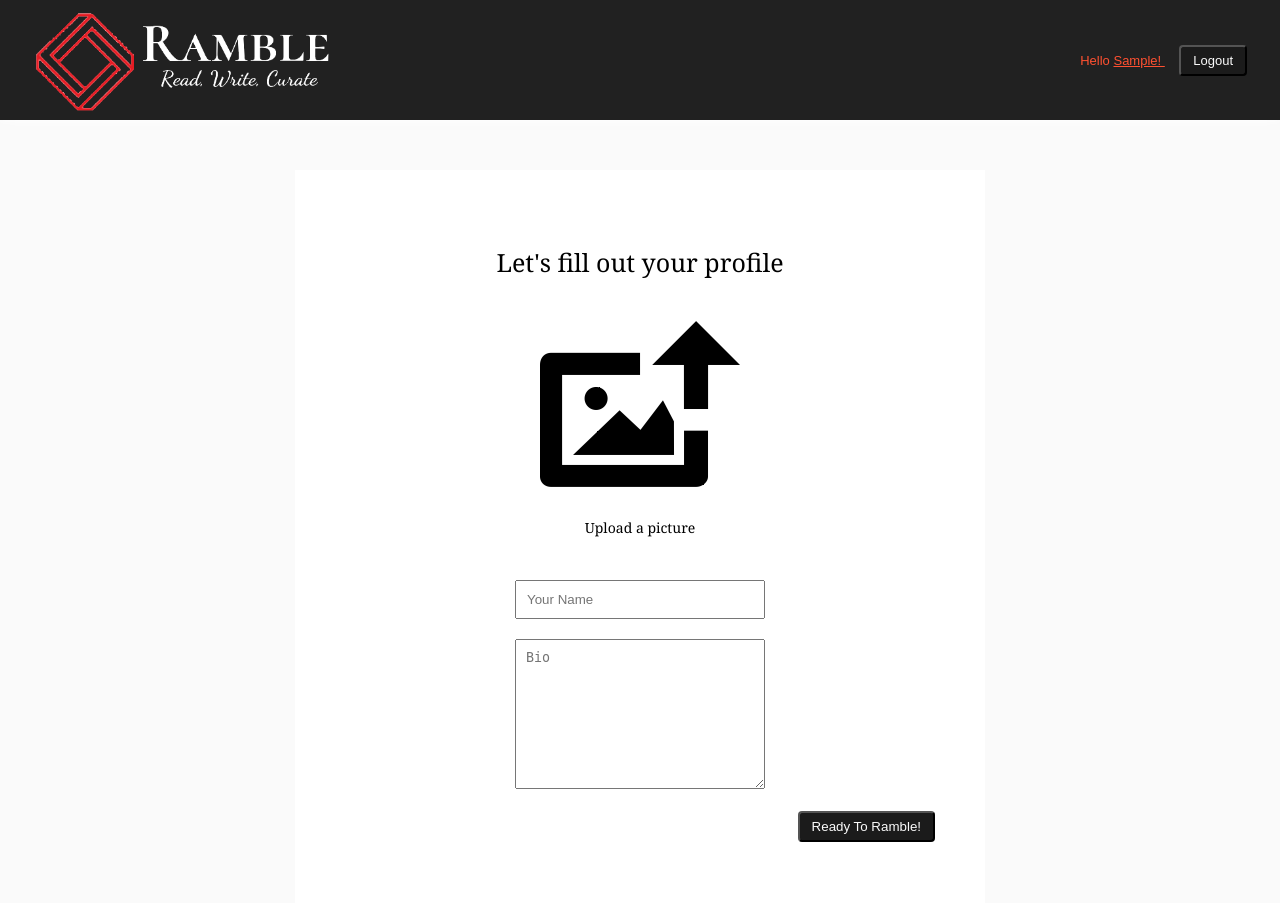
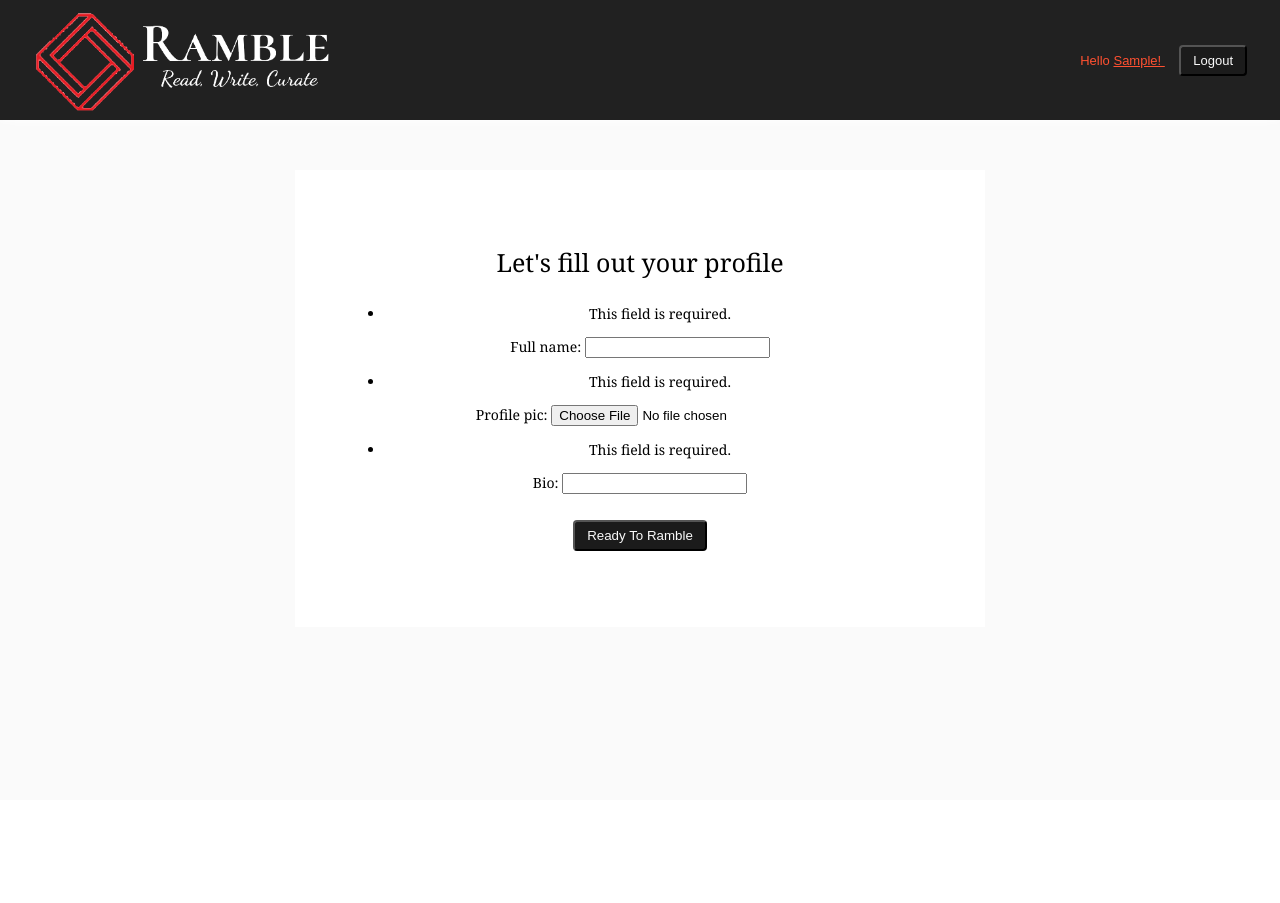
Before and after one commit to shwetharmaiya/responsiberamble, a Django app: page /make_profile in a window 1280 px wide. Shown: the top 903 px of the page. After the commit the page ends 551 px from the top, so only its background shows below. Run offline with Django 3.2, Linux system fonts and the light colour scheme; the visitor is signed in with stand-in values (Sample User, id 1); data comes from the database, SQL or seed files in the repository; some libraries are stand-ins or nearby versions.

Commit message:
Added profile creation

```diff
--- a/ramble/rambleapp/forms.py
+++ b/ramble/rambleapp/forms.py
@@ -1 +1,12 @@
 from django import forms
+
+from .models import Profile
+
+
+class ProfileForm(forms.ModelForm):
+    # profilepic = forms.ImageField()
+    # fullname = forms.CharField()
+    # bio = forms.CharField()
+    class Meta:
+        model = Profile
+        exclude = ['user_id']
--- a/ramble/rambleapp/models.py
+++ b/ramble/rambleapp/models.py
@@ -10,7 +10,7 @@ import ramble.settings as settings
 
 
 class Profile(models.Model):
-    user_id = models.ForeignKey(Auth_User, on_delete=models.CASCADE)
+    user_id = models.OneToOneField(Auth_User, on_delete=models.CASCADE, unique=True)
     full_name = models.CharField(max_length=50)
     profile_pic = models.ImageField(upload_to='profilepix/')
     bio = models.CharField(max_length=150)
--- a/ramble/rambleapp/templates/rambleapp/make_profile.html
+++ b/ramble/rambleapp/templates/rambleapp/make_profile.html
@@ -6,6 +6,12 @@
 <div style="text-align:center">
     <div style="width:50%;background-color:white;margin:auto;padding:50px">
         <p style="font-size:25px"> Let's fill out your profile</p>
+        <form method="POST" class="post-form" action="{% url 'post_profile' %}" enctype="multipart/form-data">
+            {% csrf_token %}
+            {{ form.as_p }}
+            <button type="submit">Ready To Ramble</button>
+        </form>
+        <!--
         <div class="imgupload" align="center">
             <label for="file-input">
                 <img src="{% static 'images/upload.png' %}" width="200"/>
@@ -27,6 +33,7 @@
         <div align="right">
             <button id="submit_profile">Ready To Ramble!</button>
         </div>
+        -->
     </div>
 </div>
 
--- a/ramble/rambleapp/urls.py
+++ b/ramble/rambleapp/urls.py
@@ -6,13 +6,14 @@ from django.conf.urls import url, include
 urlpatterns = [
   path('', views.index, name='index'),
   # path('accounts/profile/', views.index, name='index'),
-  path('u/<int:user_id>', views.user_profile, name='user_profile'),
+  path('u/<int:user_id>', views.get_user_profile, name='user_profile'),
   path('post/<int:post_id>', views.get_ramblepost, name='post'),
   path('ramblepost', views.post_ramble, name='post_a_ramble'),
   path('deletepost', views.delete_post, name='delete_a_ramble'),
   path('likepost', views.like_post, name='like_a_ramble'),
   path('followuser', views.follow_user, name='follow_a_user'),
   path('make_profile', views.make_profile, name='edit_your_profile'),
+  path('post_profile', views.post_profile, name='post_profile'),
   path('login', views.login, name='login'),
   path('logout', views.logout, name='logout'),
   # path('accounts/login/', views.login, name='sociallogin'),
--- a/ramble/rambleapp/views.py
+++ b/ramble/rambleapp/views.py
@@ -1,7 +1,7 @@
 from django.shortcuts import redirect
 
 # Create your views here.
-from django.http import HttpResponse
+from django.http import HttpResponse, HttpResponseForbidden
 from django.template import loader
 from django.contrib.auth.decorators import login_required
 from django.contrib.auth import logout as auth_logout
@@ -9,6 +9,7 @@ from django.contrib.auth import logout as auth_logout
 from social_django.models import UserSocialAuth
 
 from .models import Post, Like, Follow, Profile
+from .forms import ProfileForm
 from django.contrib.auth.models import User as Auth_User
 
 # Pages
@@ -17,11 +18,10 @@ from django.contrib.auth.models import User as Auth_User
 @login_required
 def index(request):
     user = Auth_User.objects.get(pk=request.user.id)
-
     try:
-        profile = Profile.objects.get(user_id=request.user.id)
+        user_profile = Profile.objects.get(user_id=request.user.id)
     except Profile.DoesNotExist:
-       return redirect(make_profile)
+        return redirect(make_profile)
 
     template = loader.get_template('rambleapp/index.html')
 
@@ -30,18 +30,23 @@ def index(request):
 
     user_liked_posts = set([like.post_id.id for like in Like.objects.filter(user_id=user)])
     user_followers = set([follow.followee_id.id for follow in Follow.objects.filter(follower_id=user)])
-    context = {'posts': posts, 'user_liked_posts': user_liked_posts, 'user_followers': user_followers}
+    context = {'posts': posts, 'user_liked_posts': user_liked_posts, 'user_followers': user_followers, 'user:profile': user_profile}
     return HttpResponse(template.render(context, request))
+
 
 @login_required
 def make_profile(request):
-    user = Auth_User.objects.get(pk=request.user.id)
-    template = loader.get_template('rambleapp/make_profile.html')
-    context = {}
-    return HttpResponse(template.render(context, request))
+    try:
+        profile = Profile.objects.get(user_id=request.user.id)
+        return redirect(index)
+    except Profile.DoesNotExist:
+        form = ProfileForm(request.POST, request.FILES)
+        template = loader.get_template('rambleapp/make_profile.html')
+        context = {'form': form}
+        return HttpResponse(template.render(context, request))
 
 
-def user_profile(request, user_id):
+def get_user_profile(request, user_id):
     try:
         profile_user = Auth_User.objects.get(pk=user_id)
     except Auth_User.DoesNotExist:
@@ -57,11 +62,13 @@ def user_profile(request, user_id):
             twitter_login = None
         if twitter_login:
             user = Auth_User.objects.get(pk=request.user.id)
+            user_profile = Profile.objects.get(user_id=request.user.id)
             user_followers = set([follow.followee_id.id for follow in Follow.objects.filter(follower_id=user)])
             user_liked_posts = set([like.post_id.id for like in Like.objects.filter(user_id=user)])
 
             context['user_liked_posts'] = user_liked_posts
             context['user_followers'] = user_followers
+            context['user_profile'] = user_profile
     else:
         context = {}
 
@@ -81,11 +88,13 @@ def get_ramblepost(request, post_id):
             twitter_login = None
         if twitter_login:
             user = Auth_User.objects.get(pk=request.user.id)
+            user_profile = Profile.objects.get(user_id=request.user.id)
             user_followers = set([follow.followee_id.id for follow in Follow.objects.filter(follower_id=user)])
             user_liked_posts = set([like.post_id.id for like in Like.objects.filter(user_id=user)])
 
             context['user_liked_posts'] = user_liked_posts
             context['user_followers'] = user_followers
+            context['user_profile'] = user_profile
     except Post.DoesNotExist:
         post = None
         context = {}
@@ -128,6 +137,27 @@ def post_ramble(request):
     pk = new_post.pk
     # return HttpResponse(status=204)
     return HttpResponse(pk)
+
+
+@login_required
+def post_profile(request):
+    print(request)
+    if request.method == 'POST':
+        print("Request method is post")
+        user = Auth_User.objects.get(pk=request.user.id)
+        form = ProfileForm(request.POST, request.FILES)
+        print(form)
+        if form.is_valid():
+            new_profile = form.save(commit=False)
+            new_profile.user_id = user
+            # bio = form.cleaned_data['bio']
+            # fullname = form.cleaned_data['fullname']
+            # new_profile = Profile(user_id=user, profile_pic=pic, bio=bio, full_name=fullname)
+            new_profile.save()
+            return redirect('index')
+        else:
+            return HttpResponse("FUCK, form is invalid" + str(form.errors))
+    return HttpResponseForbidden('allowed only via POST')
 
 
 @login_required
```
Also changed, not shown: ramble/rambleapp/static/images/upload_image.jpg (added).
